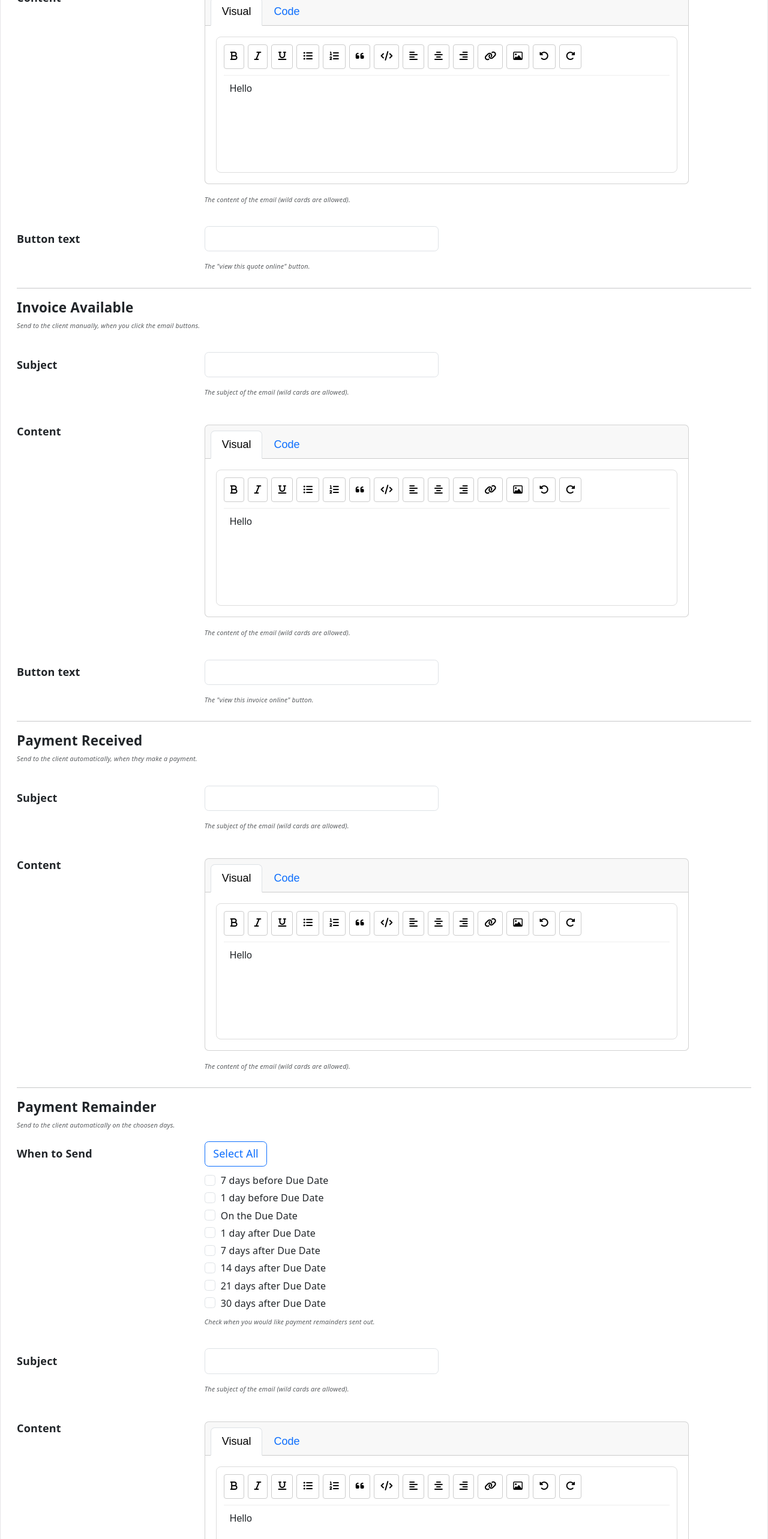
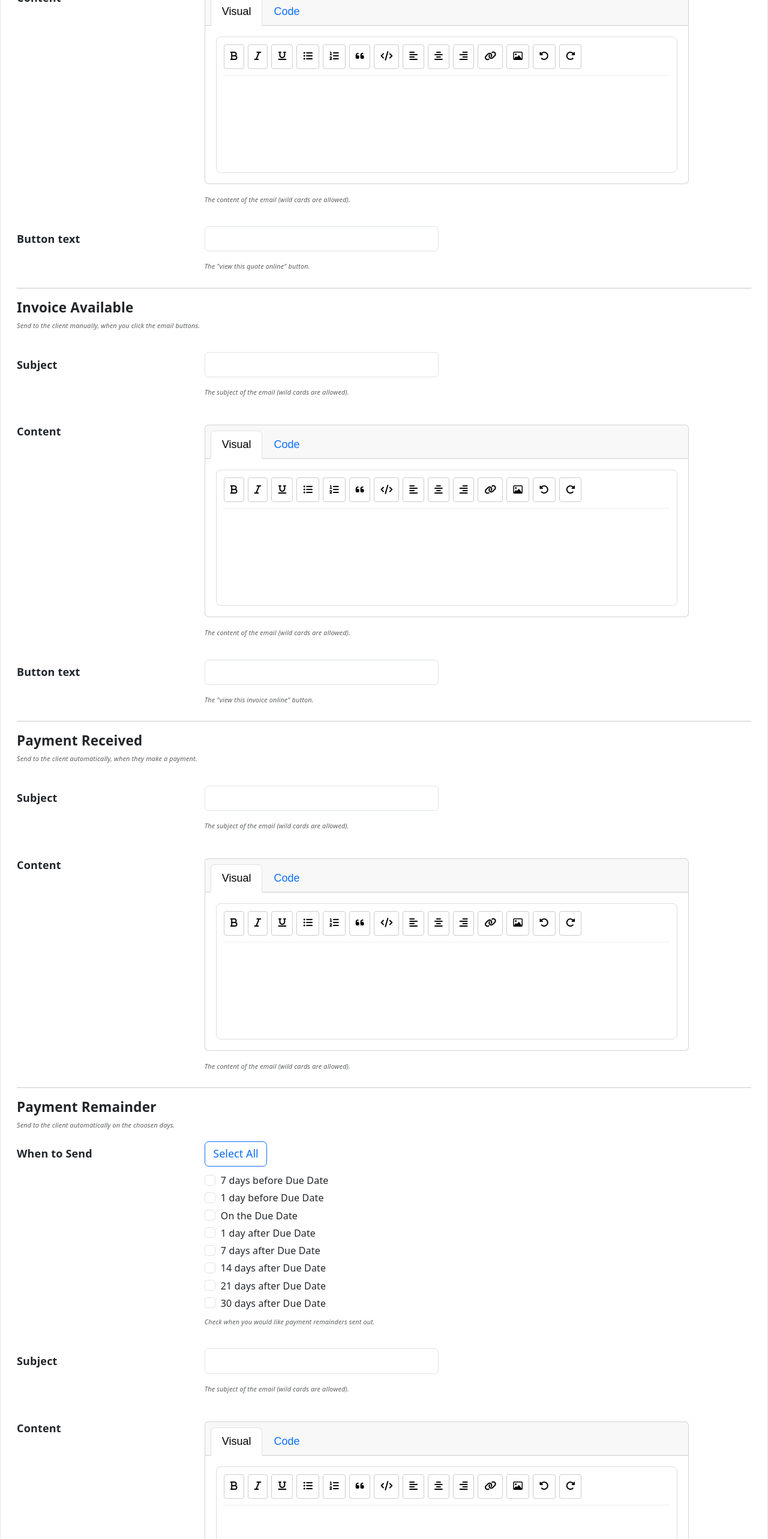
Before and after one commit to thiyari/UltraKey, a React (Vite) app in the folder FrontEnd/: page /emails in a window 1280 px wide. Shown: the part 800-3366 px from the top of the page at 60% size. Built offline with nearby package versions, Linux system fonts and the light colour scheme.

Commit message:
All updations complete

```diff
--- a/FrontEnd/src/Components/Settings/Emails.jsx
+++ b/FrontEnd/src/Components/Settings/Emails.jsx
@@ -134,7 +134,7 @@ const Emails = () => {
                 <div className="col-sm-8">
                       {/* Using Text Editor Component */}
                       <div className="app">
-                        <Tabs content={initialContent} onChangeHTML={(html)=>{setQuoteContent(html)}}/>
+                        <Tabs content={quoteContent} onChangeHTML={(html)=>{setQuoteContent(html)}}/>
                       </div>
                 <div className="col-sm-1"></div>
                 </div>
@@ -203,7 +203,7 @@ const Emails = () => {
                 <div className="col-sm-8">
                       {/* Using Text Editor Component */}
                       <div className="app">
-                        <Tabs content={initialContent} onChangeHTML={(html)=>{setInvoiceContent(html)}}/>
+                        <Tabs content={invoiceContent} onChangeHTML={(html)=>{setInvoiceContent(html)}}/>
                       </div>
                 <div className="col-sm-1"></div>
                 </div>
@@ -274,7 +274,7 @@ const Emails = () => {
                 <div className="col-sm-8">
                       {/* Using Text Editor Component */}
                       <div className="app">
-                        <Tabs content={initialContent} onChangeHTML={(html)=>{setpaymentReceivedContent(html)}}/>
+                        <Tabs content={paymentReceivedContent} onChangeHTML={(html)=>{setpaymentReceivedContent(html)}}/>
                       </div>
                 <div className="col-sm-1"></div>
                 </div>
@@ -342,7 +342,7 @@ const Emails = () => {
                 <div className="col-sm-8">
                       {/* Using Text Editor Component */}
                       <div className="app">
-                        <Tabs content={initialContent} onChangeHTML={(html)=>{setpaymentRemainderContent(html)}}/>
+                        <Tabs content={paymentRemainderContent} onChangeHTML={(html)=>{setpaymentRemainderContent(html)}}/>
                       </div>
                 <div className="col-sm-1"></div>
                 </div>
@@ -387,7 +387,7 @@ const Emails = () => {
                 <div className="col-sm-8">
                       {/* Using Text Editor Component */}
                       <div className="app">
-                        <Tabs content={initialContent} onChangeHTML={(html)=>{setFooterContent(html)}}/>
+                        <Tabs content={footerContent} onChangeHTML={(html)=>{setFooterContent(html)}}/>
                       </div>
                 <div className="col-sm-1"></div>
                 </div>
```
